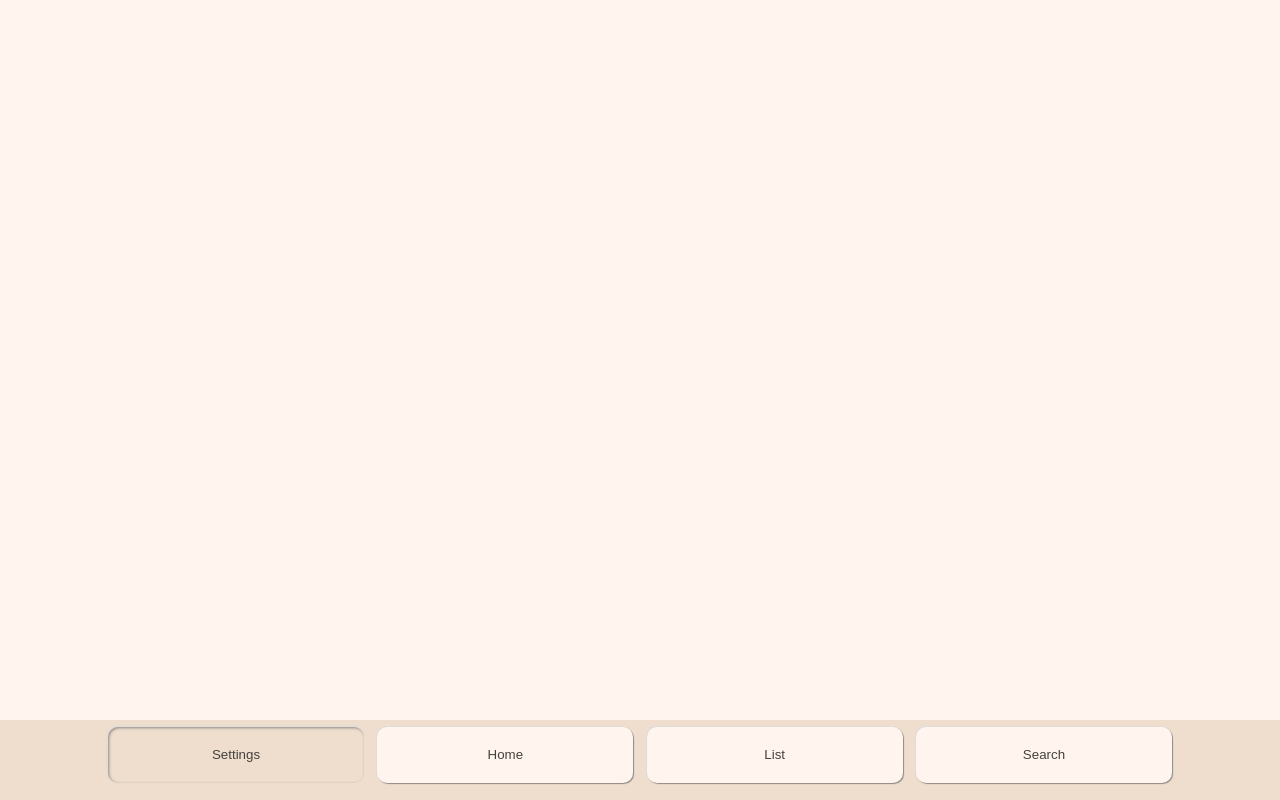
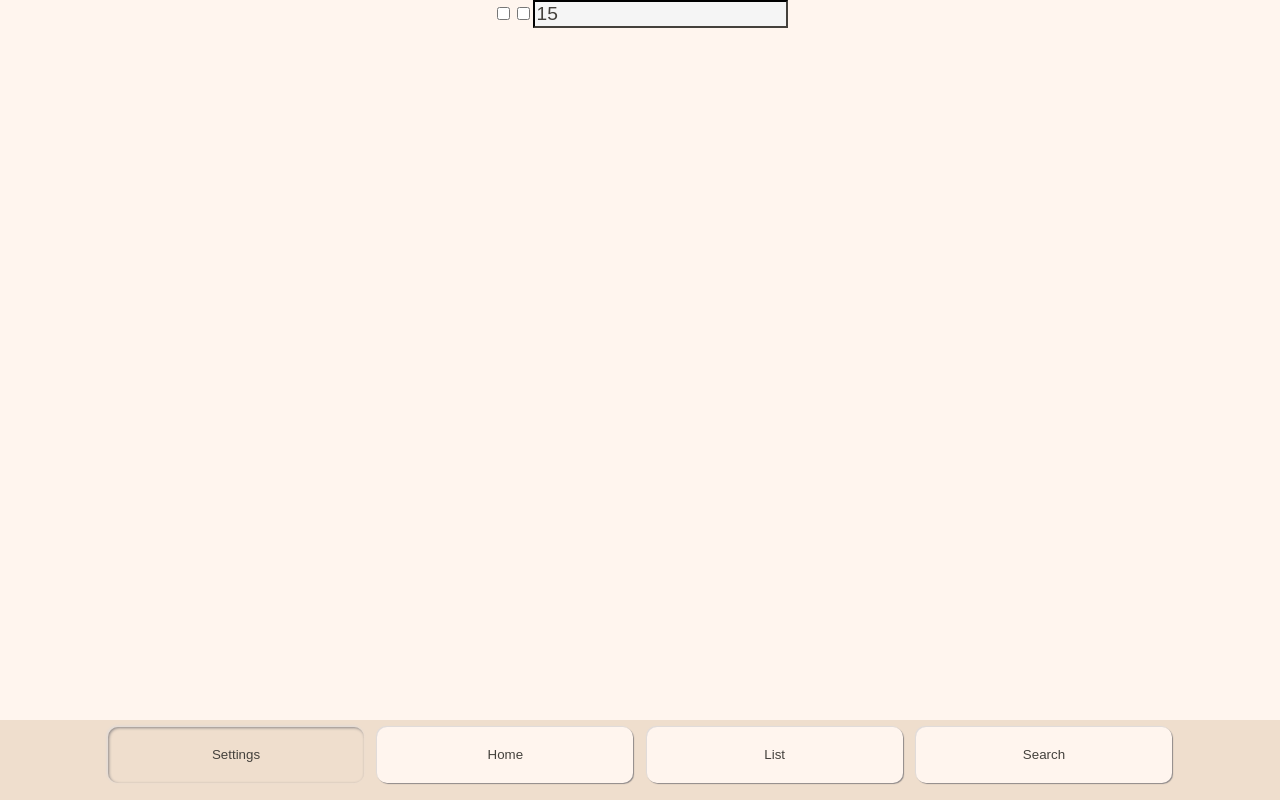
Before and after one commit to deadbelly/tashtego, a React (Create React App) app: page /settings in a window 1280 px wide. Built offline with nearby package versions, Linux system fonts and the light colour scheme.

Commit message:
Add controlled form for settings

```diff
--- a/src/Components/App/App.js
+++ b/src/Components/App/App.js
@@ -11,6 +11,13 @@ import moment from 'moment';
 export const App = () => {
   const [readingList, setReadingList] = useState([]);
   const [activeBook, setActiveBook] = useState({id: null});
+  const [settings, setSettings] = useState(
+    {
+    lockList: false,
+    lockDate: false,
+    defaultDays: 15
+    }
+  );
 
   useEffect(() => {
     if (readingList.length && !activeBook.id) {
@@ -75,6 +82,8 @@ export const App = () => {
       }/>
       <Route exact path='/settings' render={() =>
         <Settings
+          settings={settings}
+          setSettings={setSettings}
         />
       }/>
       <Route path='/' component={NavBar} />
--- a/src/Components/Settings/Settings.js
+++ b/src/Components/Settings/Settings.js
@@ -1,5 +1,38 @@
 import React from 'react';
 
-export const Settings = () => {
-  return true
+export const Settings = ({ settings, setSettings }) => {
+  const updateSettings = event => {
+    console.log(event.target.checked)
+    setSettings({
+      ...settings,
+      [event.target.name]:
+        (event.target.type === 'number' ?
+          event.target.value :
+          event.target.checked)
+    })
+  }
+
+  return (
+    <>
+      <input
+        name='lockList'
+        type='checkbox'
+        checked={settings.lockList}
+        onChange={updateSettings}
+      />
+      <input
+        name='lockDate'
+        type='checkbox'
+        checked={settings.lockDate}
+        onChange={updateSettings}
+      />
+      <input
+        name='defaultDays'
+        type='number'
+        checked={null}
+        value={settings.defaultDays}
+        onChange={updateSettings}
+      />
+    </>
+  )
 }
```
